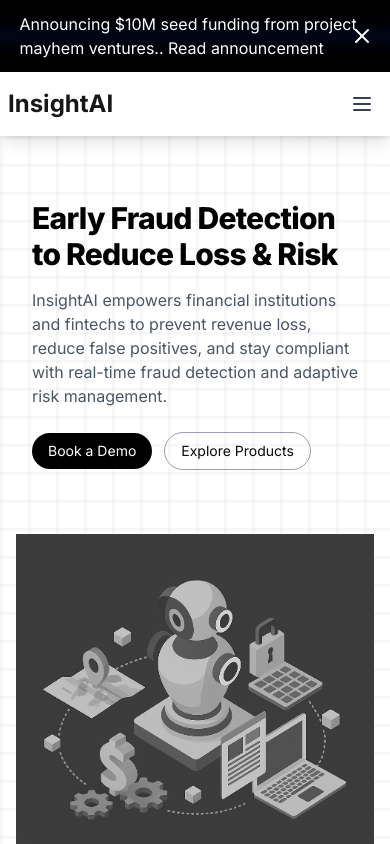
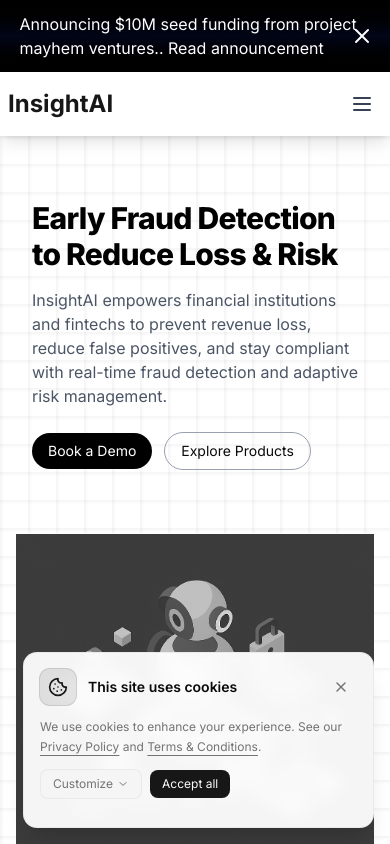
Before and after one commit to pnk-ltoc-892/intern-project, a Next.js app: page / in a window 390 px wide. Shown: the top 844 px of the page. Built offline with nearby package versions, Linux system fonts and the light colour scheme.

Commit message:
Added Cookies Dialog Panel for desktop and mobile.

```diff
--- a/src/app/layout.tsx
+++ b/src/app/layout.tsx
@@ -1,19 +1,19 @@
 import type { Metadata } from 'next';
 import { Inter } from 'next/font/google';
 import './globals.css';
-// import Navigation from '@/components/common/Navigation';
 import Footer from '@/components/common/Footer';
-// import CookiePopup from '@/components/common/CookiePopup';
-// import { NavigationBar } from '@/components/common/NavigationBar';
 import NavBar from '@/components/common/NavBar';
 import Banner from '@/components/common/Banner';
+import { CookiePanel } from '@/components/global/cookie-banner';
 const inter = Inter({ subsets: ['latin'] });
+
 
 export const metadata: Metadata = {
   title: 'TechStartup - Leading Financial Technology Solutions',
   description: 'Transform your financial operations with our cutting-edge technology solutions designed for banks, NBFCs, and financial institutions.',
   keywords: 'fintech, financial technology, AML, compliance, document verification, banking solutions',
 };
+
 
 export default function RootLayout({
   children,
@@ -23,18 +23,19 @@
   return (
     <html lang="en">
       <body className={inter.className}>
-          {/* Top Banner Component */}
-          {/* // ! Can Be Made Sticky To Whole Website */}
-          <Banner />
+        {/* Cookie Panel */}
+        <CookiePanel />
 
-          {/* Navigation Bar */}
-          <NavBar />
+        {/* Top Banner Component */}
+        <Banner />
+
+        {/* Navigation Bar */}
+        <NavBar />
 
         <main>{children}</main>
 
         {/* Footer Component */}
         <Footer />
-        {/* <CookiePopup /> */}
       </body>
     </html>
   );
--- /dev/null
+++ b/src/components/global/cookie-banner.tsx
@@ -0,0 +1,288 @@
+"use client";
+
+import { useEffect, useRef, useState } from "react";
+import { Cookie, Shield, Info, X, ChevronDown, ChevronUp, Check } from "lucide-react";
+import { cn } from "@/lib/utils";
+
+type Prefs = {
+  necessary: boolean;
+  functional: boolean;
+  analytics: boolean;
+  marketing: boolean;
+};
+
+interface CookiePanelProps {
+  title?: string;
+  message?: string;
+  acceptText?: string;
+  customizeText?: string;
+  icon?: "cookie" | "shield" | "info";
+  className?: string;
+  privacyHref?: string;
+  termsHref?: string;
+}
+
+const CookiePanel = (props: CookiePanelProps) => {
+  const {
+    title = "This site uses cookies",
+    message = "We use cookies to enhance your experience.",
+    acceptText = "Accept all",
+    customizeText = "Customize",
+    icon = "cookie",
+    className,
+    privacyHref = "/privacy-policy",
+    termsHref = "/terms-conditions",
+  } = props;
+
+  const [visible, setVisible] = useState(false);
+  const [render, setRender] = useState(false);
+  const [showPrefs, setShowPrefs] = useState(false);
+  const [prefs, setPrefs] = useState<Prefs>({
+    necessary: true,
+    functional: true,
+    analytics: true,
+    marketing: true,
+  });
+
+  const prefsRef = useRef<HTMLDivElement | null>(null);
+  const [prefsHeight, setPrefsHeight] = useState<number>(0);
+
+  useEffect(() => {
+    const stored =
+      typeof window !== "undefined"
+        ? localStorage.getItem("cookie-consent")
+        : null;
+
+    if (!stored) {
+      setRender(true);
+      requestAnimationFrame(() => setVisible(true));
+    }
+
+    const storedPrefs = localStorage.getItem("cookie-preferences");
+    if (storedPrefs) {
+      try {
+        const parsed = JSON.parse(storedPrefs) as Prefs;
+        setPrefs({ necessary: true, ...parsed});
+      } catch {}
+    }
+  }, []);
+
+  useEffect(() => {
+    if (showPrefs && prefsRef.current) {
+      const h = prefsRef.current.scrollHeight;
+      setPrefsHeight(h);
+    } else {
+      setPrefsHeight(0);
+    }
+  }, [showPrefs, prefs]);
+
+  const closeWithExit = (val?: "true" | "false") => {
+    if (val) localStorage.setItem("cookie-consent", val);
+    localStorage.setItem("cookie-preferences", JSON.stringify(prefs));
+    setVisible(false);
+    setTimeout(() => setRender(false), 300);
+  };
+
+  const savePreferences = () => {
+    localStorage.setItem("cookie-preferences", JSON.stringify(prefs));
+    localStorage.setItem("cookie-consent", "true");
+    setShowPrefs(false);
+
+    setVisible(false);
+    setTimeout(() => setRender(false), 300);
+  };
+
+  if (!render) return null;
+
+  const IconEl =
+    icon === "shield" ? Shield : icon === "info" ? Info : Cookie;
+
+  const PrefRow = ({
+    title,
+    desc,
+    field,
+    locked,
+  }: {
+    title: string;
+    desc: string;
+    field: keyof Prefs;
+    locked?: boolean;
+  }) => (
+    <div className="flex items-start gap-2 p-2 rounded-lg border border-border">
+      <button
+        type="button"
+        disabled={locked}
+        onClick={() => !locked && setPrefs((p) => ({ ...p, [field]: !p[field] }))}
+        className={cn(
+          "mt-0.5 inline-flex size-5 items-center justify-center rounded border",
+          locked
+            ? "bg-muted text-muted-foreground border-border cursor-not-allowed"
+            : "bg-background border-border hover:bg-accent cursor-pointer"
+        )}
+        aria-pressed={prefs[field]}
+        aria-label={`${title} cookie preference`}
+      >
+        {prefs[field] && <Check className="size-4" />}
+      </button>
+
+      <div className="flex-1">
+        <div className="text-xs font-medium">
+          {title} {locked && <span className="text-[10px] text-muted-foreground">(required)</span>}
+        </div>
+
+        <p className="text-[10px] text-muted-foreground mt-0.5">{desc}</p>
+      </div>
+    </div>
+  );
+
+  return (
+    <div
+      role="dialog"
+      aria-live="polite"
+      aria-label="Cookie consent"
+      className={cn(
+        "fixed right-4 bottom-4 md:right-6 md:bottom-6",
+        "z-50 w-[360px] max-w-[90vw]"
+      )}
+    >
+      <div
+        className={cn(
+          "relative border border-border/70 rounded-xl bg-card/95 text-card-foreground shadow-xl backdrop-blur",
+          "p-4 flex flex-col gap-3",
+          visible
+            ? cn("animate-in", "fade-in", "slide-in-from-bottom-8")
+            : cn("animate-out", "fade-out", "slide-out-to-bottom-8"),
+          "duration-300 ease-out",
+          className
+        )}
+      >
+        <div className="flex items-center gap-3">
+          <span className="inline-flex size-9 items-center justify-center rounded-lg bg-primary/10 text-primary ring-1 ring-primary/20">
+            <IconEl className="size-5" aria-hidden="true" />
+          </span>
+
+          <h2 className="text-sm font-semibold leading-5">{title}</h2>
+
+          <button
+            type="button"
+            onClick={() => closeWithExit()}
+            className="ml-auto inline-flex size-8 items-center justify-center rounded-md hover:bg-foreground/5 cursor-pointer"
+            aria-label="Close cookie banner"
+          >
+            <X className="size-4 text-muted-foreground" />
+          </button>
+        </div>
+
+        <p className="text-xs leading-5 text-muted-foreground">
+          {message} See our{" "}
+          <a
+            href={privacyHref}
+            className="underline underline-offset-4 hover:text-foreground cursor-pointer"
+          >
+            Privacy Policy
+          </a>{" "}
+          and{" "}
+          <a
+            href={termsHref}
+            className="underline underline-offset-4 hover:text-foreground cursor-pointer"
+          >
+            Terms & Conditions
+          </a>
+          .
+        </p>
+
+        {/* Actions */}
+        <div className="flex items-center gap-2">
+          <button
+            type="button"
+            onClick={() => setShowPrefs((p) => !p)}
+            className={cn(
+              "px-3 py-1.5 rounded-md border border-border/70 cursor-pointer",
+              "bg-muted text-muted-foreground text-xs",
+              "hover:bg-muted/80 transition-colors flex items-center gap-1"
+            )}
+            aria-expanded={showPrefs}
+            aria-controls="cookie-preferences-inline"
+          >
+            {customizeText}
+            {showPrefs ? (
+              <ChevronUp className="size-3" />
+            ) : (
+              <ChevronDown className="size-3" />
+            )}
+          </button>
+
+          <button
+            type="button"
+            onClick={() => closeWithExit("true")}
+            className={cn(
+              "px-3 py-1.5 rounded-md text-xs cursor-pointer",
+              "bg-primary text-primary-foreground",
+              "hover:bg-primary/90 transition-colors"
+            )}
+          >
+            {acceptText}
+          </button>
+        </div>
+
+        <div
+          id="cookie-preferences-inline"
+          ref={prefsRef}
+          style={{ height: prefsHeight ? `${prefsHeight}px` : 0 }}
+          className={cn(
+            "overflow-hidden transition-[height] duration-300 ease-out will-change-[height]"
+          )}
+        >
+          {showPrefs && (
+            <div className="mt-2 flex flex-col gap-2 animate-in fade-in slide-in-from-bottom-2 duration-200">
+              <PrefRow
+                title="Strictly necessary"
+                desc="Required for site functionality."
+                field="necessary"
+                locked
+              />
+
+              <PrefRow
+                title="Functional"
+                desc="Remembers your preferences."
+                field="functional"
+              />
+
+              <PrefRow
+                title="Analytics"
+                desc="Helps us improve the site."
+                field="analytics"
+              />
+
+              <PrefRow
+                title="Marketing"
+                desc="Personalized ads."
+                field="marketing"
+              />
+
+              <div className="flex justify-end gap-2 mt-1">
+                <button
+                  type="button"
+                  onClick={() => setShowPrefs(false)}
+                  className="px-2.5 py-1 rounded-md border border-border bg-muted text-muted-foreground text-xs hover:bg-muted/80 cursor-pointer"
+                >
+                  Cancel
+                </button>
+
+                <button
+                  type="button"
+                  onClick={savePreferences}
+                  className="px-2.5 py-1 rounded-md bg-primary text-primary-foreground text-xs hover:bg-primary/90 cursor-pointer"
+                >
+                  Save preferences
+                </button>
+              </div>
+            </div>
+          )}
+        </div>
+      </div>
+    </div>
+  );
+};
+
+export { CookiePanel };
```
